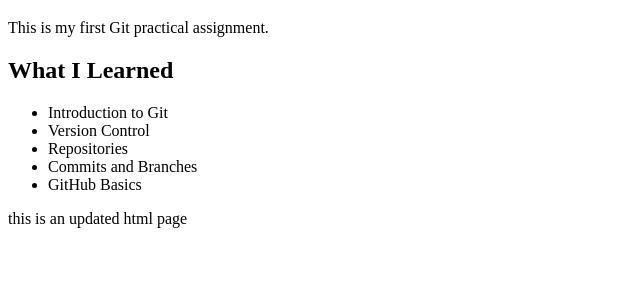
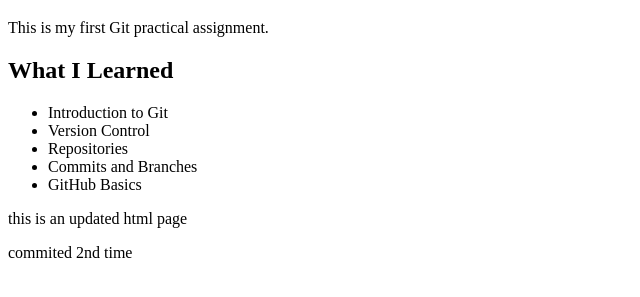
Before and after one commit to abdulrazaqhypertestinc/git-basics, a plain HTML site: page index.html in a window 1280 px wide. Shown: the part 61-358 px from the top of the page, without its empty margins (0-640 px from the left). Drawn offline with Linux system fonts and the light colour scheme.

Commit message:
commit 2

```diff
--- a/index.html
+++ b/index.html
@@ -18,5 +18,6 @@
         </ul>
         <p>this is an updated html page
         </p>
+        <p>commited 2nd time</p>
  </body>
 </html>
```
